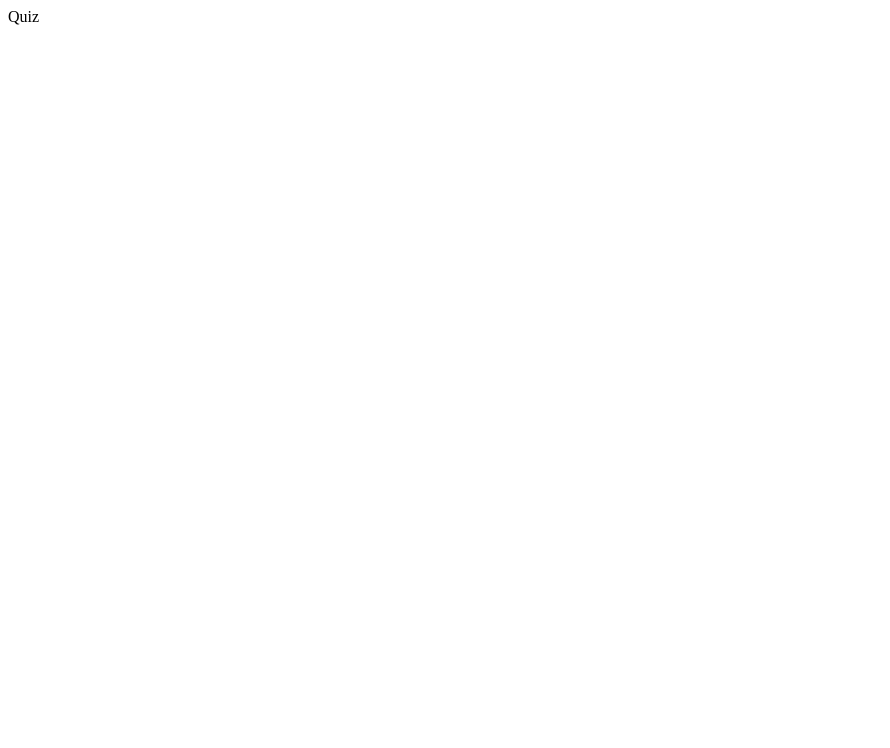
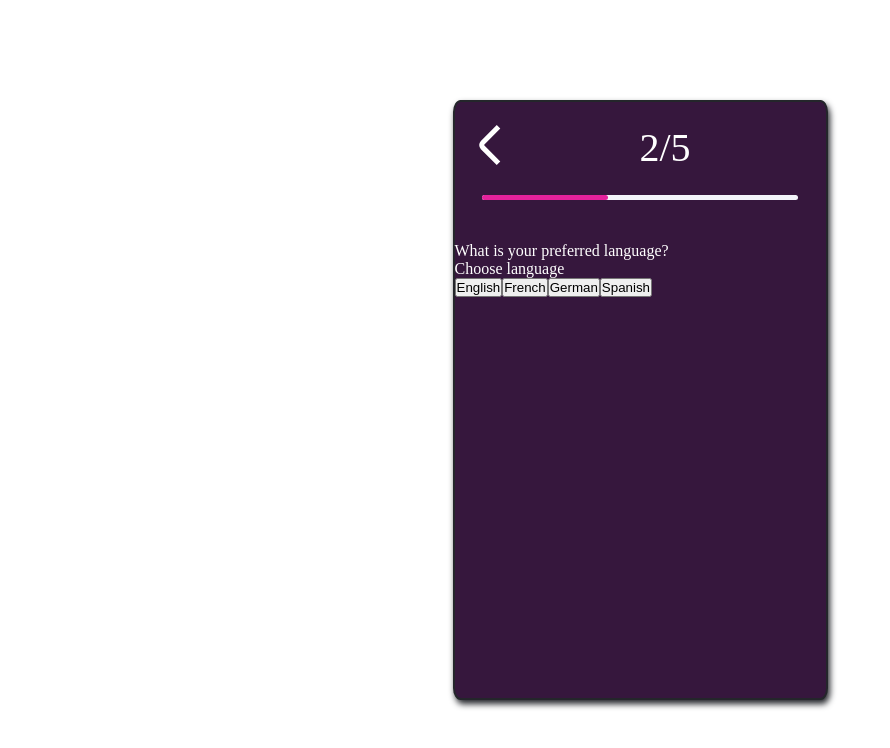
Before and after one commit to Anna-Borodaienko/Quiz-app, a React (Create React App) app: page / in a window 1280 px wide. Shown: the top 748 px of the page, without its empty margins (0-890 px from the left). Built offline with nearby package versions, Linux system fonts and the light colour scheme.

Commit message:
feat: add Header

```diff
--- a/package.json
+++ b/package.json
@@ -6,9 +6,12 @@
     "@types/node": "^16.18.80",
     "@types/react": "^18.2.55",
     "@types/react-dom": "^18.2.19",
+    "@types/styled-components": "^5.1.34",
     "react": "^18.2.0",
     "react-dom": "^18.2.0",
+    "react-router-dom": "^6.22.0",
     "react-scripts": "5.0.1",
+    "styled-components": "^6.1.8",
     "typescript": "^4.9.5"
   },
   "scripts": {
--- a/src/App.tsx
+++ b/src/App.tsx
@@ -1,10 +1,38 @@
 import React from 'react';
+import styled from 'styled-components';
+import Header from './components/Header/Header';
+import MainPage from './components/MainPage/MainPage';
 
-function App() {
+const AppWrapper = styled.div`
+  width: 100vw;
+  height: 100vh;
+  display: flex;
+  justify-content: center;
+  align-items: center;
+`
+
+const StyledApp = styled.div`
+  width: 375px;
+  height: 600px;
+  color: white;
+  background: #36173D;
+  border-radius: 2%;
+  border: 2px solid #24262b;
+  box-shadow: 2px 4px 6px 0px #24262b;
+`
+
+const App: React.FC = () => {
   return (
-    <div className="App">
-      Quiz
-    </div>
+    <AppWrapper>
+      <StyledApp>
+      <header>
+        <Header />
+      </header>
+      <main>
+        <MainPage />
+      </main>
+      </StyledApp>
+    </AppWrapper>
   );
 }
 
--- /dev/null
+++ b/src/components/Header/Header.tsx
@@ -0,0 +1,75 @@
+import React from 'react';
+import { Link } from 'react-router-dom';
+import styled from 'styled-components';
+import back from '../../images/back.svg';
+
+
+const HeaderWrapper = styled.div `
+  height: 100px;
+  margin: 20px 10px;
+`
+
+const RowContainer = styled.div `
+  height: 50px;
+  display: flex;
+  flex-direction: row;
+  justify-content: center;
+  align-items: center;
+`
+
+const Icon = styled.img `
+  height: 40px;
+  width: 40px;
+  margin: 5px;
+`
+
+const Counter = styled.div `
+  display: flex;
+  justify-content: center;
+  align-items: center;
+  font-size: 40px;
+  width: 325px;
+`
+
+interface ProgressBarProps {
+  width: string;
+  color: string;
+}
+
+const BarContainer = styled.div `
+  margin: 5px;
+  height: 5px;
+  width: 90%;
+`
+
+const ProgressBar = styled.div<ProgressBarProps> `
+  border-radius: 15px;
+  height: 5px;
+  width: ${props => props.width};
+  background-color: ${props => props.color};
+
+`
+
+const Header: React.FC = () => {
+  return (
+    <HeaderWrapper>
+      <RowContainer>
+        <Link to="/">
+          <Icon src={back} alt="Back"/>
+        </Link>
+        <Counter>
+          2/5
+        </Counter>
+      </RowContainer>
+      <RowContainer>
+        <BarContainer>
+          <ProgressBar width="100%" color="#F3F4FA">
+            <ProgressBar width="40%" color="#E4229C"/>
+          </ProgressBar>
+        </BarContainer>
+      </RowContainer>
+    </HeaderWrapper>
+  )
+}
+
+export default Header;
--- a/src/index.tsx
+++ b/src/index.tsx
@@ -1,12 +1,26 @@
 import React from 'react';
+import { HashRouter } from 'react-router-dom';
 import ReactDOM from 'react-dom/client';
 import App from './App';
+import { createGlobalStyle } from 'styled-components';
+
+const Global = createGlobalStyle`
+  * {
+    margin: 0;
+    padding: 0;
+    box-sizing: border-box;
+  }
+`
 
 const root = ReactDOM.createRoot(
   document.getElementById('root') as HTMLElement
 );
+
 root.render(
   <React.StrictMode>
-    <App />
+    <Global />
+    <HashRouter>
+      <App />
+    </HashRouter>
   </React.StrictMode>
 );
```
Also changed, not shown: src/images/back.svg (added), 1 other file (tests, documents, lock files or other folders).
